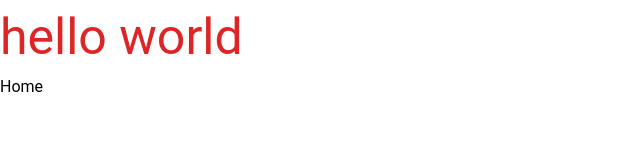
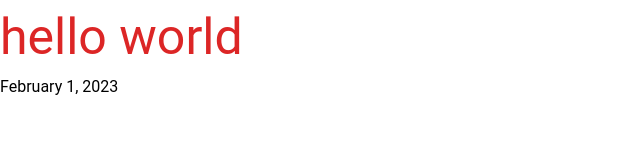
Before and after one commit to DmitryMass/Beauty_Project, a React (Vite) app: page / in a window 1280 px wide. Shown: the top 165 px of the page, without its empty margins (0-640 px from the left). Built offline with nearby package versions, Linux system fonts and the light colour scheme.

Commit message:
add datepicker

```diff
--- a/package.json
+++ b/package.json
@@ -11,6 +11,7 @@
   "dependencies": {
     "formik": "^2.2.9",
     "react": "^18.2.0",
+    "react-datepicker": "^4.10.0",
     "react-dom": "^18.2.0",
     "react-redux": "^8.0.5",
     "react-router-dom": "^6.8.0",
@@ -21,6 +22,7 @@
     "@reduxjs/toolkit": "^1.9.2",
     "@types/node": "^18.11.18",
     "@types/react": "^18.0.26",
+    "@types/react-datepicker": "^4.8.0",
     "@types/react-dom": "^18.0.9",
     "@vitejs/plugin-react": "^3.0.0",
     "autoprefixer": "^10.4.13",
--- a/src/pages/Home/Home.tsx
+++ b/src/pages/Home/Home.tsx
@@ -1,7 +1,52 @@
-import { FC } from 'react';
+import { FC, useState } from 'react';
+import DatePicker from 'react-datepicker';
+import setHours from 'date-fns/setHours';
+import setMinutes from 'date-fns/setMinutes';
+import addDay from 'date-fns/setMinutes';
+import 'react-datepicker/dist/react-datepicker.css';
+
+import './home.scss';
 
 const Home: FC = () => {
-  return <div>Home</div>;
+  const [startDate, setStartDate] = useState(
+    setHours(setMinutes(new Date(), 0), 14)
+  );
+
+  console.log(startDate);
+  let handleColor = (time: Date) => {
+    if ((time.getHours() >= 0 && time.getHours() < 8) || time.getHours() > 18) {
+      return 'text-red';
+    }
+    // return 0 < time.getHours() < 8 ? : "text-error";
+    return 'text-green';
+  };
+
+  const date = new Date();
+  return (
+    <div>
+      <DatePicker
+        selected={startDate}
+        onChange={(date: Date) => setStartDate(date)}
+        minDate={date}
+        // maxDate={addDay(date.)}
+        minTime={setHours(setMinutes(new Date(), 0), 8)}
+        maxTime={setHours(setMinutes(new Date(), 0), 18)}
+        timeFormat='HH:mm'
+        includeTimes={[
+          setHours(setMinutes(new Date(), 0), 8),
+          setHours(setMinutes(new Date(), 0), 10),
+          setHours(setMinutes(new Date(), 0), 12),
+          setHours(setMinutes(new Date(), 0), 14),
+          setHours(setMinutes(new Date(), 0), 16),
+          setHours(setMinutes(new Date(), 0), 18),
+        ]}
+        timeClassName={handleColor}
+        timeIntervals={120}
+        showTimeSelect
+        dateFormat='MMMM d, yyyy'
+      />
+    </div>
+  );
 };
 
 export default Home;
--- /dev/null
+++ b/src/pages/Home/home.scss
@@ -0,0 +1,6 @@
+.text-red {
+  display: none;
+}
+.text-green {
+  color: green;
+}
```
Also changed, not shown: 1 other file (tests, documents, lock files or other folders).
